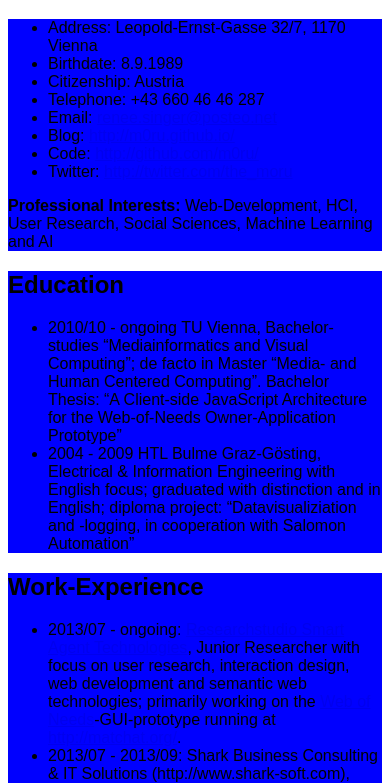
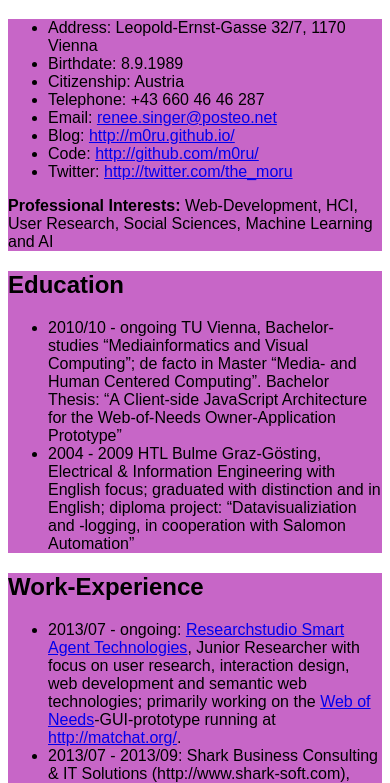
Before and after one commit to m0ru/curriculum-vitae, a plain HTML site: page test.html in a window 390 px wide. Shown: the part 61-844 px from the top of the page. Drawn offline with Linux system fonts and the light colour scheme; a web font is replaced by a local one.

Commit message:
Changed debug color for small screens.

```diff
--- a/cv.css
+++ b/cv.css
@@ -15,7 +15,7 @@ body {
 @media (max-width: 38rem) {
   /* small screens */
   section {
-    background-color: blue;
+    background-color: rgb(199, 102, 199);
   }
 }
 @media (min-width: 38rem) {
```
